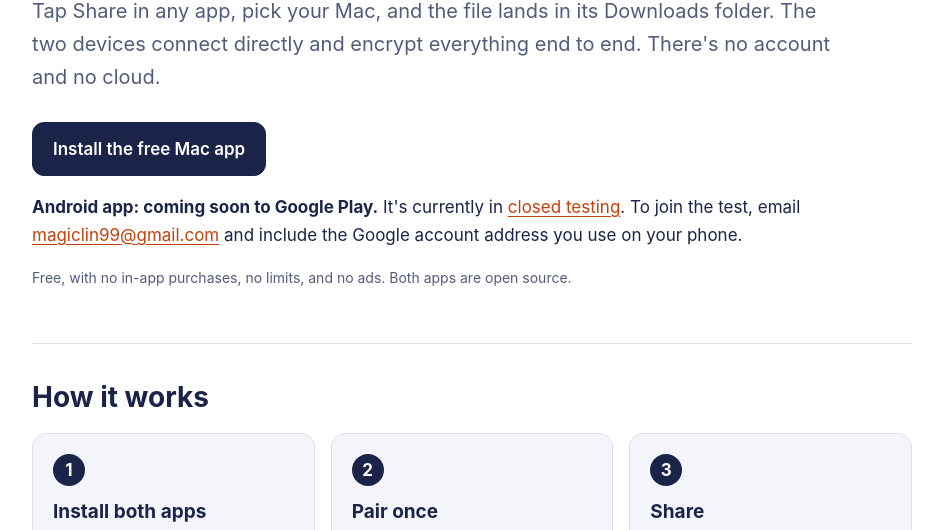
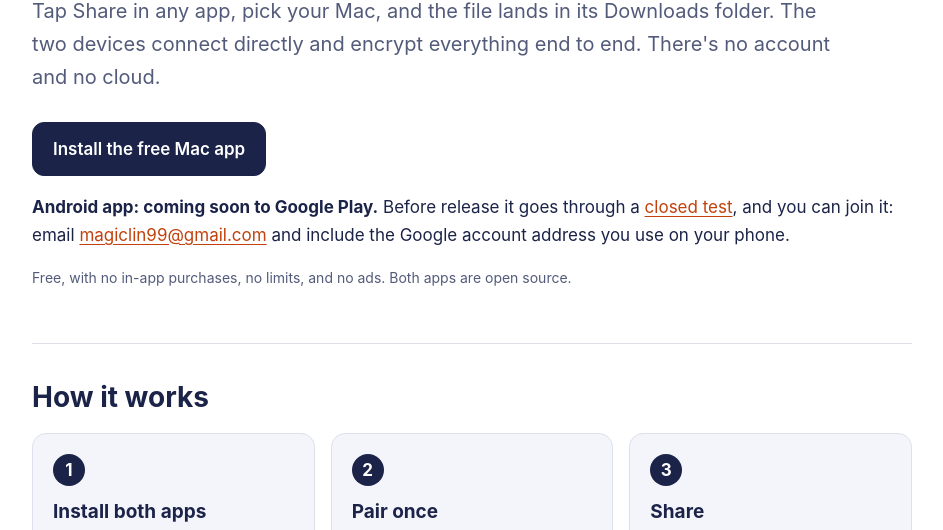
Before and after one commit to magiclin99/ata, a plain HTML site: page site/index.html in a window 1280 px wide. Shown: the part 270-800 px from the top of the page, without its empty margins (168-1111 px from the left). Drawn offline with Linux system fonts and the light colour scheme.

Commit message:
site: don't say the closed test is already running
The Play account is still being verified, so the landing pages now say the
Android app goes through a closed test before release and invite people to
join it, instead of "currently in closed testing".

Co-Authored-By: Claude Fable 5.2 <noreply@anthropic.com>
Claude-Session: https://claude.ai/code/session_0134RfPhTMW4GLPVML5omtNk

```diff
--- a/site/index.html
+++ b/site/index.html
@@ -37,8 +37,8 @@
     <a class="btn primary" href="install/">Install the free Mac app</a>
     <a class="btn" id="play-cta" href="https://play.google.com/store/apps/details?id=io.github.magiclin99.ata" hidden>Get it on Google Play</a>
   </div>
-  <p id="android-soon"><strong>Android app: coming soon to Google Play.</strong> It's currently in <a href="beta/">closed testing</a>.
-    To join the test, email <a href="mailto:magiclin99@gmail.com?subject=ATA%20closed%20test">magiclin99@gmail.com</a> and include the Google account address you use on your phone.</p>
+  <p id="android-soon"><strong>Android app: coming soon to Google Play.</strong> Before release it goes through a <a href="beta/">closed test</a>, and you can join it:
+    email <a href="mailto:magiclin99@gmail.com?subject=ATA%20closed%20test">magiclin99@gmail.com</a> and include the Google account address you use on your phone.</p>
   <p class="fine">Free, with no in-app purchases, no limits, and no ads. Both apps are open source.</p>
 </section>
 
```
Also changed, not shown: site/zh-tw/index.html (+1 -1 lines).
